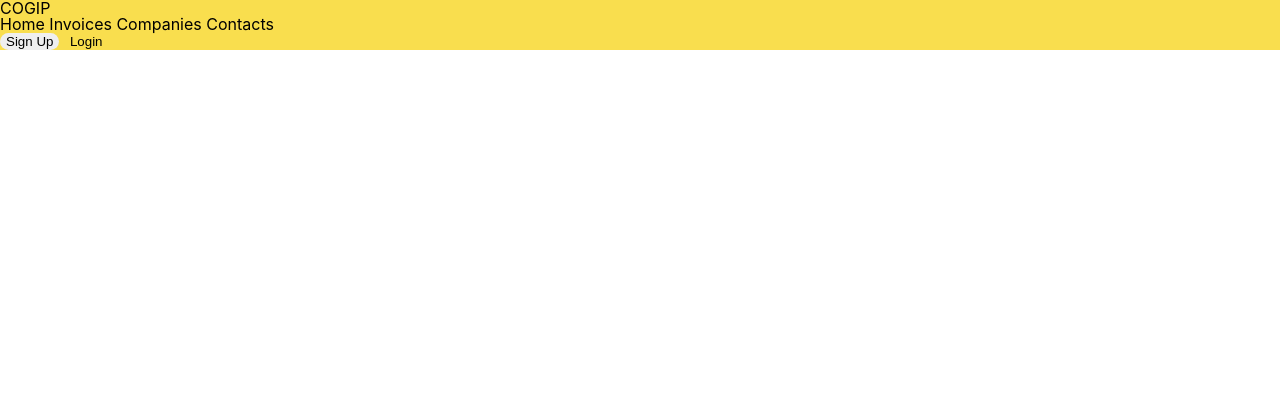
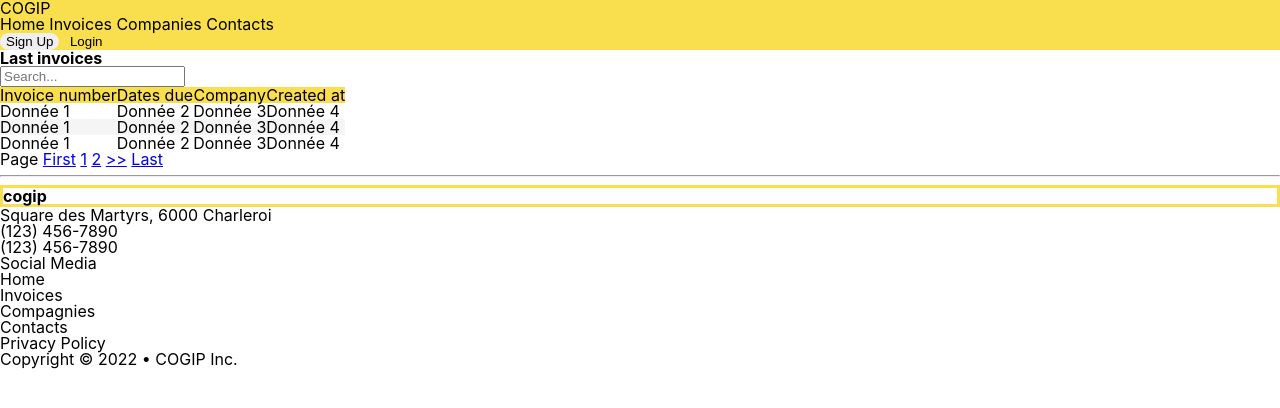
Before and after one commit to LinoLouka/Cogip_Challenge, a PHP site: page /Resources/views/invoices.php in a window 1280 px wide. Shown: the top 408 px of the page. Run offline with PHP 8.4, Linux system fonts and the light colour scheme.

Commit message:
add != pages

```diff
--- a/Resources/views/invoices.php
+++ b/Resources/views/invoices.php
@@ -14,6 +14,54 @@
     require './header.php';
     ?>
 
+    <section class="section">
+        <h2>Last invoices</h2>
+        <div class="section-invoices__searchbar">
+            <input type="text" placeholder="Search...">
+        </div>
+
+        <div class="section-invoices__table">
+            <table>
+                <tr>
+                    <th>Invoice number</th>
+                    <th>Dates due</th>
+                    <th>Company</th>
+                    <th>Created at</th>
+                </tr>
+                <tr>
+                    <td>Donnée 1</td>
+                    <td>Donnée 2</td>
+                    <td>Donnée 3</td>
+                    <td>Donnée 4</td>
+                </tr>
+                <tr>
+                    <td>Donnée 1</td>
+                    <td>Donnée 2</td>
+                    <td>Donnée 3</td>
+                    <td>Donnée 4</td>
+                </tr>
+                <tr>
+                    <td>Donnée 1</td>
+                    <td>Donnée 2</td>
+                    <td>Donnée 3</td>
+                    <td>Donnée 4</td>
+                </tr>
+            </table>
+        </div>
+        <div class="section-invoices__navbar">
+            <p>Page
+                <a class="navpage" href="#" target="_top">First</a>
+                <a class="navpage" href="#" target="_top">1</a>
+                <a class="navpage" href="#" target="_top">2</a>
+                <a class="navpage" href="#" target="_top">>></a>
+                <a class="navpage" href="#" target="_top">Last</a>
+            </p>
+        </div>
+
+    </section>
+    <?php
+    require './footer.php';
+    ?>
 </body>
 
 </html>
```
Also changed, not shown: Resources/views/companies.php (+67 -0 lines), Resources/views/contacts.php (+67 -0 lines), public/assets/css/style.css, public/assets/scss/style.scss, 1 other file.
